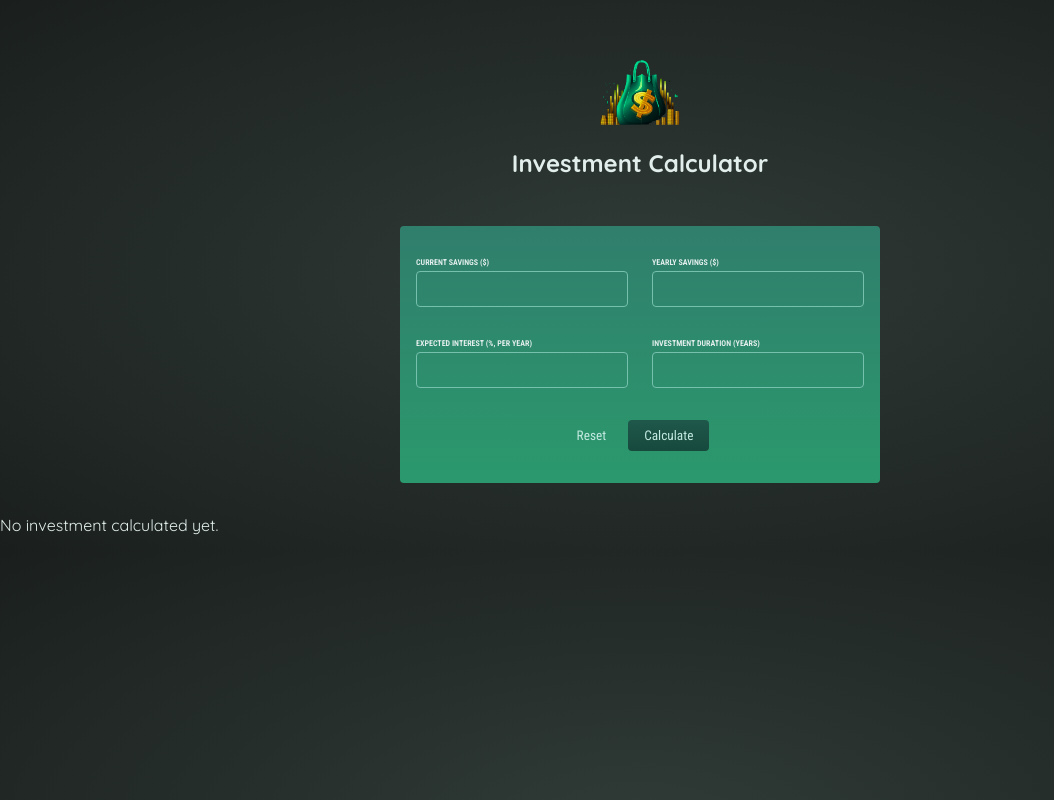
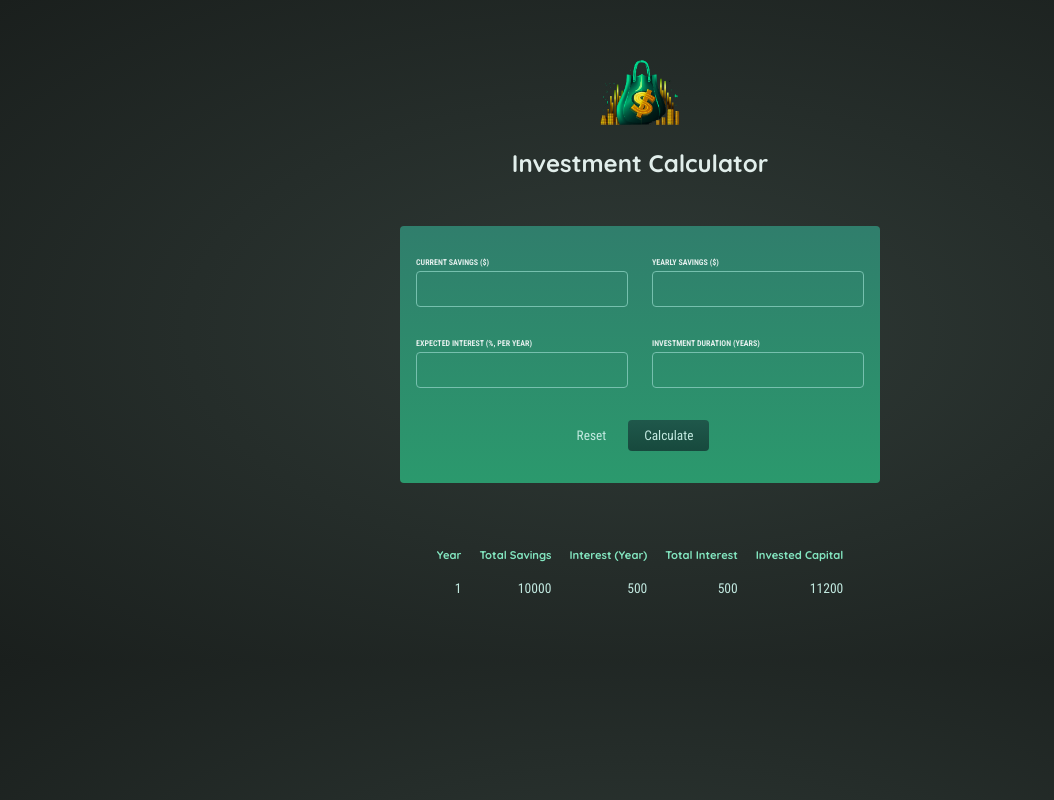
Before and after one commit to jmlaubach/investment-calc-app, a React (Create React App) app: page / in a window 1280 px wide. Shown: the whole page, without its empty margins (0-1054 px from the left). Built offline with nearby package versions, Linux system fonts and the light colour scheme.

Commit message:
Small changes

```diff
--- a/src/App.js
+++ b/src/App.js
@@ -14,7 +14,7 @@ const START_DATA = [
 ];
 
 function App() {
-  const [isFormReset, setIsFormReset] = useState(true);
+  const [isFormReset, setIsFormReset] = useState(false);
   const [investmentData, setInvestmentData] = useState(START_DATA);
 
   const resetFormHandler = () => {
@@ -27,7 +27,7 @@ function App() {
       ...yearlyData,
       id: Math.random().toString(),
     };
-    setInvestmentData = data;
+    setInvestmentData(data);
   }
 
   return (
--- a/src/components/Form/InvestmentForm.js
+++ b/src/components/Form/InvestmentForm.js
@@ -29,7 +29,6 @@ function InvestmentForm(props) {
         investedCapital: vestedCapital,
       });
     }
-
     props.onSaveInvestmentData(yearlyData)
   };
 
--- a/src/components/Table/ResultTable.js
+++ b/src/components/Table/ResultTable.js
@@ -1,4 +1,6 @@
 function ResultTable(props) {
+
+  const investingData = props.rows;
 
   return (
     <table className="result">
```
